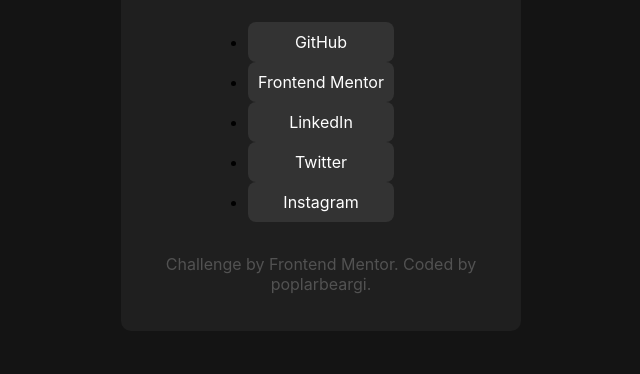
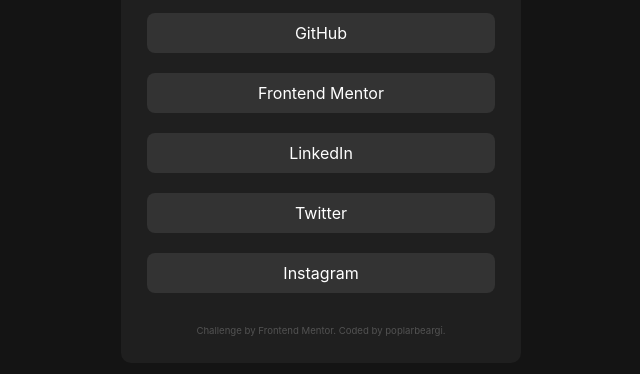
Before and after one commit to poplarbeargi/Social-links-profile, a plain HTML site: page index.html in a window 1280 px wide. Shown: the part 390-764 px from the top of the page, without its empty margins (319-959 px from the left). Drawn offline with Linux system fonts and the light colour scheme.

Commit message:
Update styles.css

```diff
--- a/styles.css
+++ b/styles.css
@@ -14,7 +14,7 @@
 }
 
 body {
-    font-family: "Inter", "Outfit", "Young Serif", "sans-serif";
+    font-family: "Inter", "sans-serif";
     background-color: var(--Grey900);
     text-align: center;
     width: 100%;
@@ -34,7 +34,7 @@ body {
     width: 100%;
     max-width: 400px;
     background-color: var(--Grey800);
-    padding: 35px;
+    padding: 2vw;
     border-radius: 10px;
 }
 
@@ -73,14 +73,32 @@ body {
     flex-direction: column;
     justify-content: center;
     align-items: center;
-    row-gap: 20px;
     justify-self: stretch;
     width: 100%;
     margin-bottom: 30px;
-
 }
 
-.links a {
+.social-links {
+    width: 100%;
+    list-style: none;
+    display: flex;
+    flex-direction: column;
+    justify-content: center;
+    align-items: center;
+    row-gap: 20px;
+}
+
+.social-links li {
+    list-style: none;
+    display: flex;
+    flex-direction: column;
+    justify-content: center;
+    align-items: center;
+    width: 100%;
+}
+
+
+.social-links a {
     background-color: var(--Grey700);
     display: flex;
     justify-content: center;
@@ -90,33 +108,42 @@ body {
     border-radius: 8px;
     text-decoration: none;
     color: var(--White);
-    transition: background-color 0.5s, width 0.5s;
+    transition: background-color 0.5s, text-shadow 0.3s, box-shadow 0.3s;
 }
 
-.links a:hover {
-    width: 300px;
-    transition-timing-function: linear;
+.social-links a:hover {
     background-color: var(--Grey600);
+    text-shadow: 0 0 10px var(--Green), 0 0 20px var(--Green);
+    box-shadow: 0 0 15px var(--Green);
     font-weight: 900;
-    text-shadow: 0 0 8px var(--Green);
 }
 
-.attribution {
+footer {
     text-align: center;
     text-decoration: none;
     margin: 2px;
     color: var(--Grey600);
+    font-size: 0.6rem;
 }
 
-.attribution a {
+footer a {
     text-decoration: none;
     color: var(--Grey600);
-    transition: font-size 0.5s;
+    transition: color 0.3s, font-size 0.3s;
+    font-size: 0.6rem;
 }
 
-.attribution a:hover {
-    font-size: 1.2rem;
+footer a:hover {
     color: var(--White);
+    font-size: 0.7rem;
+}
+
+footer a:visited {
+    color: var(--White);
+}
+
+footer a:link {
+    color: var(--Grey600);
 }
 
 @media screen and (max-width: 375px) {
```
